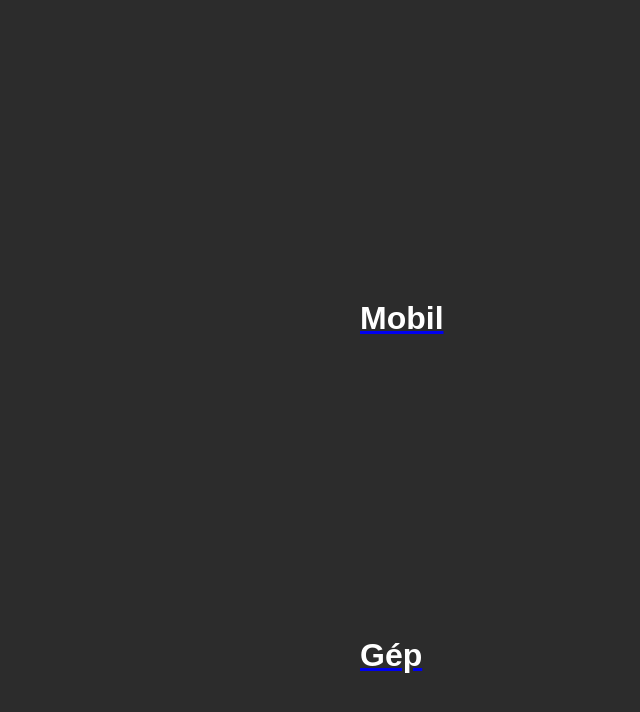
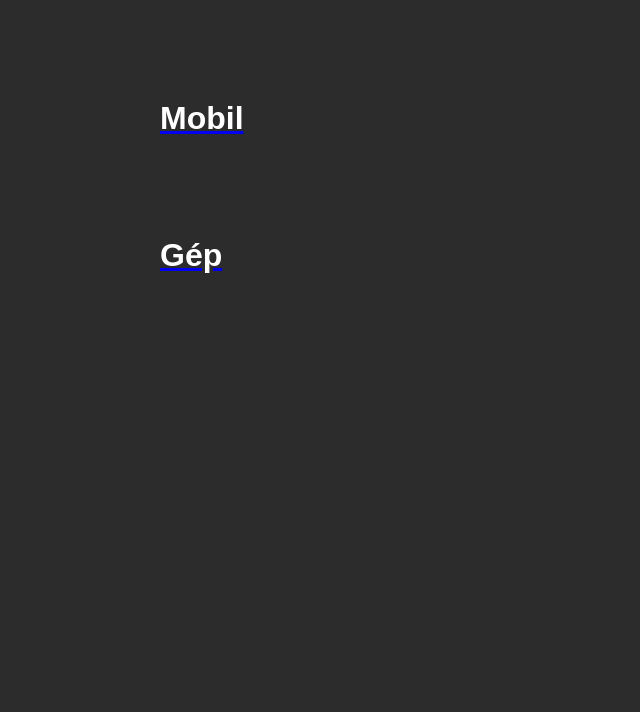
Before and after one commit to Xd1234001/Xd1234001.github.io, a plain HTML site: page index.html in a window 1280 px wide. Shown: the whole page, without its empty margins (0-640 px from the left). Drawn offline with Linux system fonts and the light colour scheme.

Commit message:
Update index.html

```diff
--- a/index.html
+++ b/index.html
@@ -23,8 +23,8 @@
 
         h1 {
             color: #ffffff;
-            margin-left: 360px;
-            margin-top:300px ;
+            margin-left: 160px;
+            margin-top:100px ;
 
 
 
```
